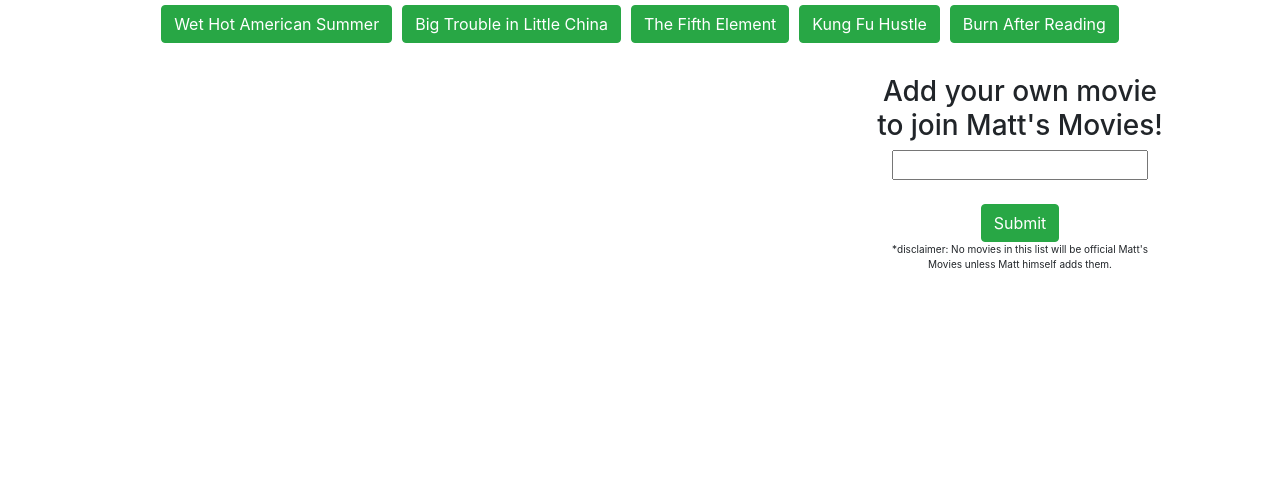
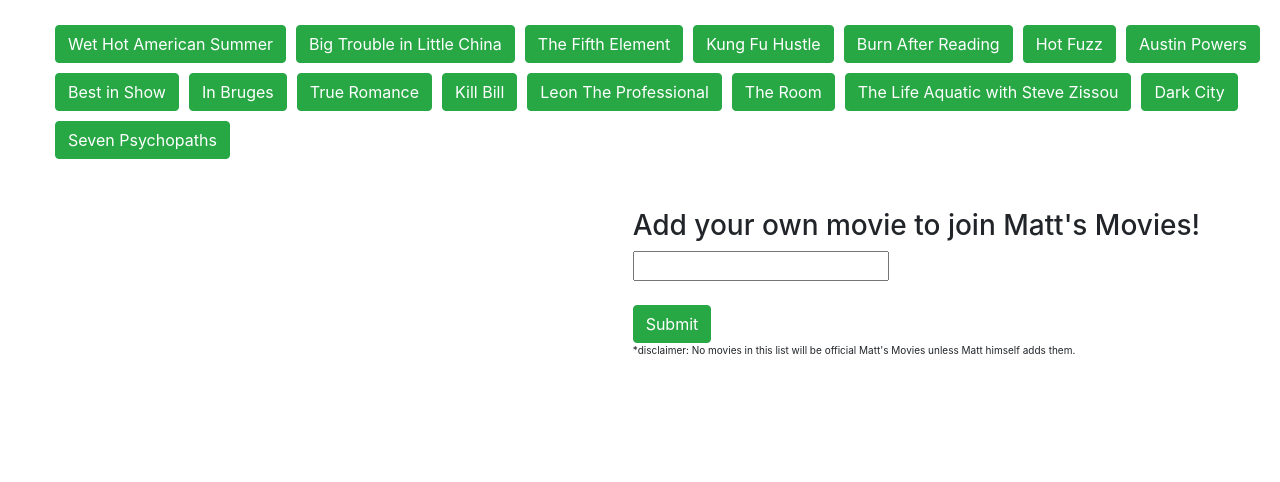
Before and after one commit to MattDague/Giftastic, a plain HTML site: page index.html in a window 1280 px wide. Drawn offline with nearby package versions, Linux system fonts and the light colour scheme.

Commit message:
added ability to add gifs through submit button and input field

```diff
--- a/assets/css/style.css
+++ b/assets/css/style.css
@@ -2,6 +2,7 @@
     width: auto;
     height:auto;
     margin-left: 50px;
+
 
 }
 
@@ -12,8 +13,11 @@
 
 #addMovie {
     float: right;
+    height: 300px;
     margin-right: 50px;
     min-width: 300px;
+    padding: 30px;
+
 }
 
 #buttonHolder {
@@ -21,6 +25,7 @@
     clear: both;
     margin-bottom: 15px;
     margin-top:20px;
+    margin-left: 50px;
     margin-left: 50px;
 }
 
@@ -37,12 +42,13 @@
 }
 
 
-@media only screen and (min-width: 320px) {
+@media only screen and (max-width: 600px) {
 
 #addMovie{
     text-align:center;
-    width: 100%;
-    margin-right: 100px;
+    width: auto;
+
+    height: auto;
 
 }
 
@@ -62,7 +68,7 @@
  #gifHolder {
     width: auto;
     height:auto;
-    margin-left: 0px;
+    margin-left: 10px;
 
 
 }
--- a/assets/javascript/javascript.js
+++ b/assets/javascript/javascript.js
@@ -1,16 +1,18 @@
-var topics = ["Wet Hot American Summer", "Big Trouble in Little China", "The Fifth Element", "Kung Fu Hustle", "Burn After Reading"]
+var topics = ["Wet Hot American Summer", "Big Trouble in Little China", "The Fifth Element", "Kung Fu Hustle", "Burn After Reading", "Hot Fuzz", "Austin Powers", "Best in Show", "In Bruges", "True Romance", "Kill Bill", "Leon The Professional", "The Room", "The Life Aquatic with Steve Zissou", "Dark City", "Seven Psychopaths"]
 
+//function to generate buttons across top
 function generateButton() {
-    $("#buttonHolder").html("")
-    for ( var i = 0; i < topics.length; i++) {
+  // clears initial div to avoid duplicates
+  $("#buttonHolder").html("");
+  for (var i = 0; i < topics.length; i++) {
     // creates button for each movie
     var j = $("<button>");
     //sets the data tag for each movie based on its name
     j.attr("data-movie", topics[i]);
     // gives each button a movie class
-        j.addClass("movie")
-        j.addClass("btn")
-        j.addClass("btn-success")
+    j.addClass("movie");
+    j.addClass("btn");
+    j.addClass("btn-success");
     //adds text to each button
     j.text(topics[i]);
     //adds movie button to the div
@@ -20,7 +22,7 @@ function generateButton() {
   }
 }
 //button on click functionality
-$(document).on("click", ".movie", function() {
+$(document).on("click", ".movie", function () {
 
   console.log("howdy");
   // variable for each movies, gets its value from the data-movie value assigned in the original function
@@ -34,29 +36,51 @@ $(document).on("click", ".movie", function() {
     url: queryURL,
     method: "GET"
   })
-            .then(function(response) {
+    .then(function (response) {
       console.log(queryURL);
+      //variable for data from ajax
       var results = response.data;
 
+      //loop to run for each movie
       for (var i = 0; i < results.length; i++) {
+        //creates a new div
         var gifDiv = $("<div>");
 
+        //variable that pulls the rating from the ajax call
         var p = $("<p>").text("Rating: " + results[i].rating);
 
+        //vaiable for gif itself
         var movieGif = $("<img>");
         movieGif.attr("src", results[i].images.fixed_height.url);
+
+        //adds class to new div
         gifDiv.addClass("gif");
 
+        // attaches the text and gif to the new div
         gifDiv.append(p);
         gifDiv.prepend(movieGif);
-                  console.log(queryURL)
 
+        //adds the new div to the premade gif holder div
         $("#gifHolder").prepend(gifDiv);
       }
     });
 
 
 
-            })
-
+});
+//adding movie functionality
+//on click event for submit buttion
+$("#movieSubmit").on("click", function (event) {
+  //if statement to prevent blank text boxes from being added
+  if ($("#movieInput").val().trim() !== ""){
+  event.preventDefault();
+// create variable for the movie entered
+  var movie = $("#movieInput").val().trim();
+//add it to the array
+  topics.push(movie)
+//re-run generate button function to display buttons
   generateButton()
+  }
+});
+//first call of generate button function
+generateButton();
--- a/index.html
+++ b/index.html
@@ -19,7 +19,7 @@
     </row>
     <div>
         <row>
-                <div class="col-3" id="addMovie">
+                <div id="addMovie">
                     </form>
                     <h3>Add your own movie to join Matt's Movies!</h3>
                     <input type="text" id="movieInput"></input>
@@ -28,7 +28,7 @@
                     <p id="disclaimer">*disclaimer: No movies in this list will be official Matt's Movies unless Matt
                         himself adds them.</p>
                 </div>
-            <div class="col-9" id="gifHolder">
+            <div id="gifHolder">
             </div>
 
 
```
Lines whose indentation alone changed are shown as unchanged.
